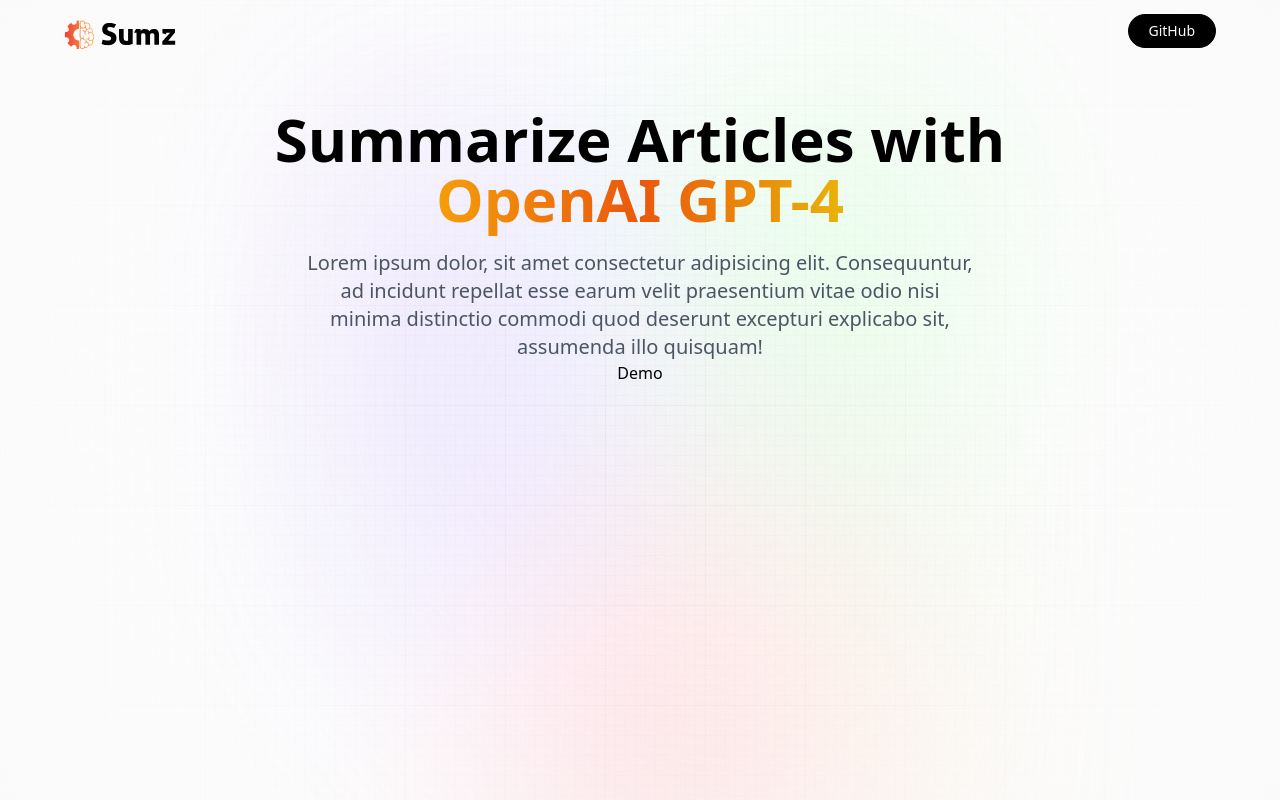
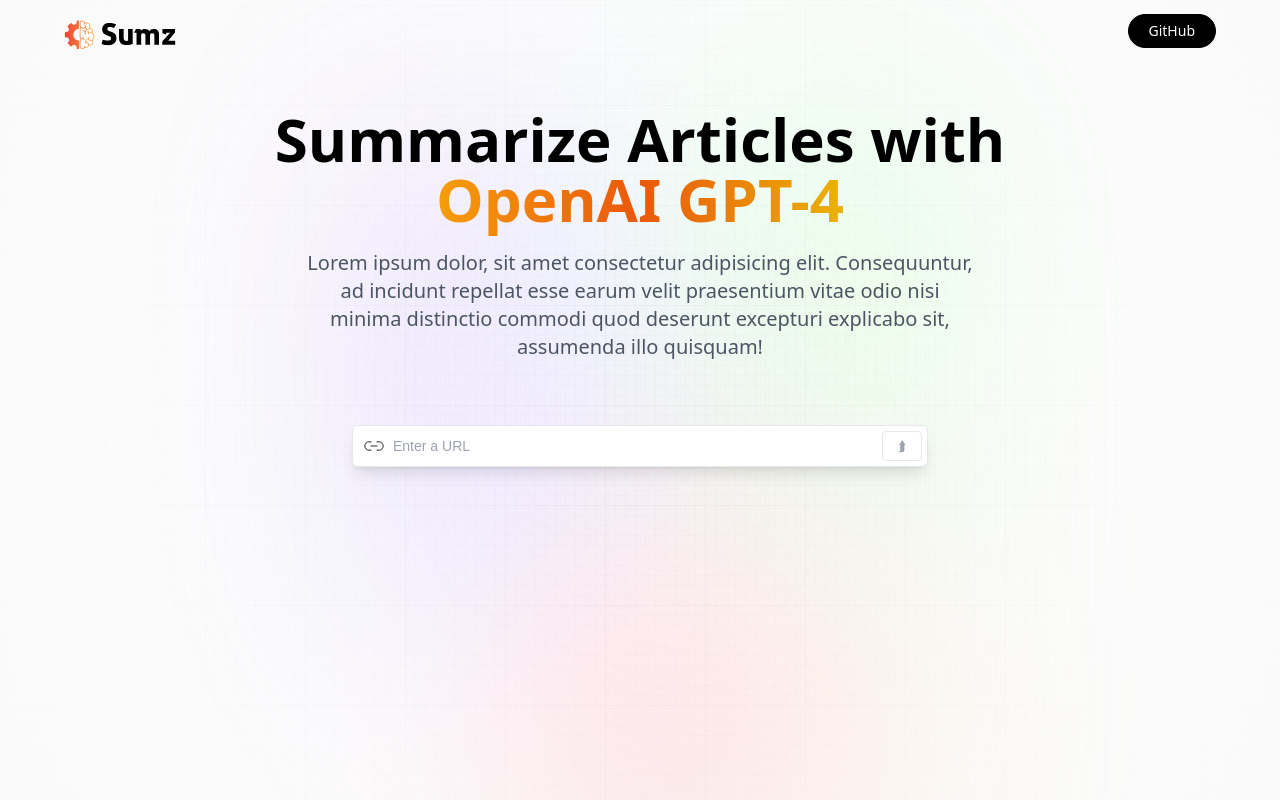
Before and after one commit to madina0801/ai_summarizer, a React (Vite) app: page / in a window 1280 px wide. Built offline with nearby package versions, Linux system fonts and the light colour scheme; a web font is replaced by a local one.

Commit message:
add url input

```diff
--- a/src/components/Demo.jsx
+++ b/src/components/Demo.jsx
@@ -1,9 +1,36 @@
-import React from 'react'
+import { useState, useEffect } from "react";
+import { copy, linkIcon, loader, tick } from "../assets";
 
 function Demo() {
-	return (
-		<div>Demo</div>
-	)
+	const [article, setArticle] = useState({
+		url: '',
+		summary: '',
+	});
+
+	const handleSubmit = async(e) => {
+		e.preventDefault();
+		alert("Submitted")
+	}
+
+  return (
+    <section className="mt-16 w-full max-w-xl">
+      <div className="flex flex-col w-full gap-2">
+				<form className="relative flex justify-center items-center" onSubmit={handleSubmit}>
+					<img src={linkIcon} alt="link_icon" className="absolute left-0 my-2 ml-3 w-5" />
+
+					<input type="url" placeholder="Enter a URL" value={article.url} onChange={(e) => setArticle({...article, url: e.target.value})} required className="url_input peer" />
+
+					<button type="submit" className="submit_btn peer-focus:border-gray-700 peer-focus:text-gray-700">
+					⮭
+					</button>
+				</form>
+
+				{/* Browse URL History */}
+			</div>
+
+			{/* Display results */}
+    </section>
+  );
 }
 
-export default Demo
+export default Demo;
```
